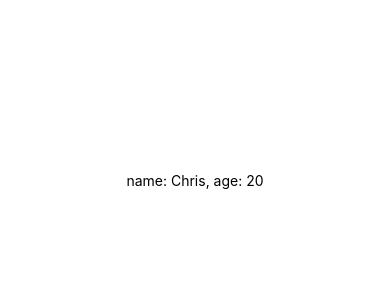
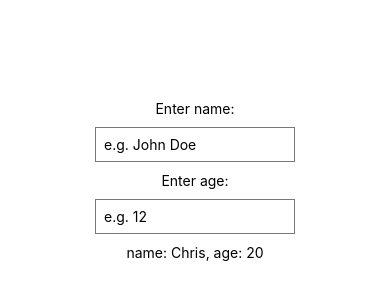
Before and after one commit to ChrisNosowsky/react-native-example-project, a React Native app: screen / in a window 390 px wide. Shown: the part 242-542 px from the top of the page. Built offline with nearby package versions, Linux system fonts and the light colour scheme.

Commit message:
text input and properties add

```diff
--- a/App.js
+++ b/App.js
@@ -1,6 +1,6 @@
 import { StatusBar } from 'expo-status-bar';
 import React, { useState } from 'react';
-import { StyleSheet, Text, View, Button } from 'react-native';
+import { StyleSheet, Text, View, TextInput } from 'react-native';
 
 export default function App() {
   const [name, setName] = useState('Chris');
@@ -8,6 +8,19 @@
 
   return (
     <View style={styles.container}>
+      <Text>Enter name:</Text>
+      <TextInput
+      placeholder='e.g. John Doe'
+      style={styles.input}
+      onChangeText={(val) => setName(val)}
+      />
+      <Text>Enter age:</Text>
+      <TextInput
+      placeholder='e.g. 12'
+      keyboardType='numeric'
+      style={styles.input}
+      onChangeText={(val) => setAge(val)}
+      />
       <Text>name: {name}, age: {age}</Text>
     </View>
   );
@@ -19,5 +32,12 @@
     backgroundColor: '#fff',
     alignItems: 'center',
     justifyContent: 'center',
+  },
+  input: {
+    borderColor: '#777',
+    borderWidth: 1,
+    padding: 8,
+    margin: 10,
+    width: 200,
   }
 });
```
